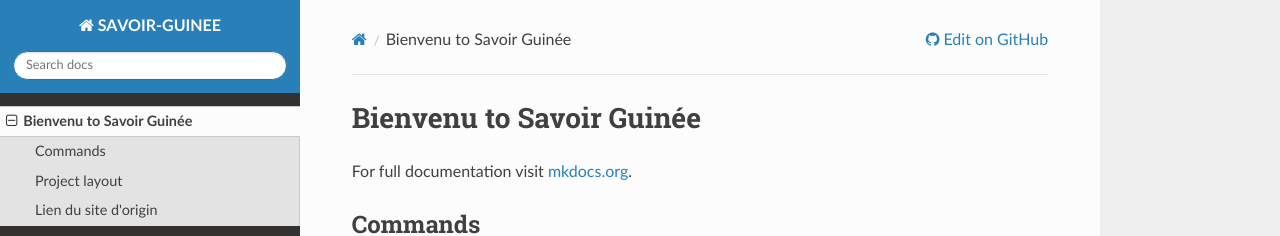
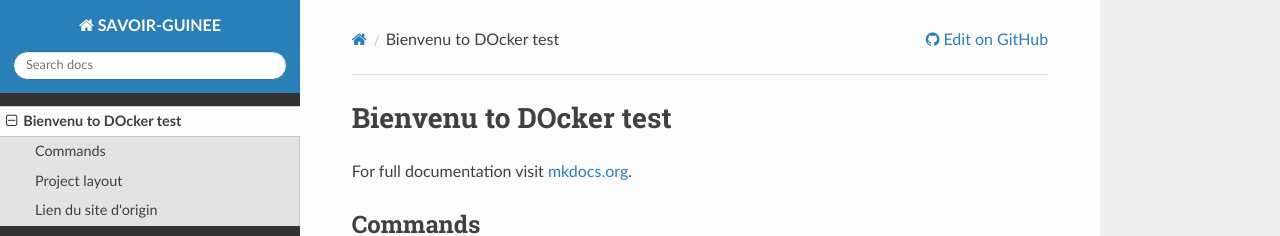
Before and after one commit to savoirguinee/savoirguinee.github.io, an MkDocs documentation site: the page built from docs/index.md, in a window 1280 px wide. Shown: the top 236 px of the page. Built offline with MkDocs 1.6.1, drawn with Linux system fonts in a browser that asks for light colours; nearby versions of some CDN libraries.

Commit message:
Cleannup and build

```diff
--- a/docs/index.md
+++ b/docs/index.md
@@ -1,4 +1,4 @@
-# Bienvenu to Savoir Guinée
+# Bienvenu to DOcker test
 
 For full documentation visit [mkdocs.org](https://www.mkdocs.org).
 
```
